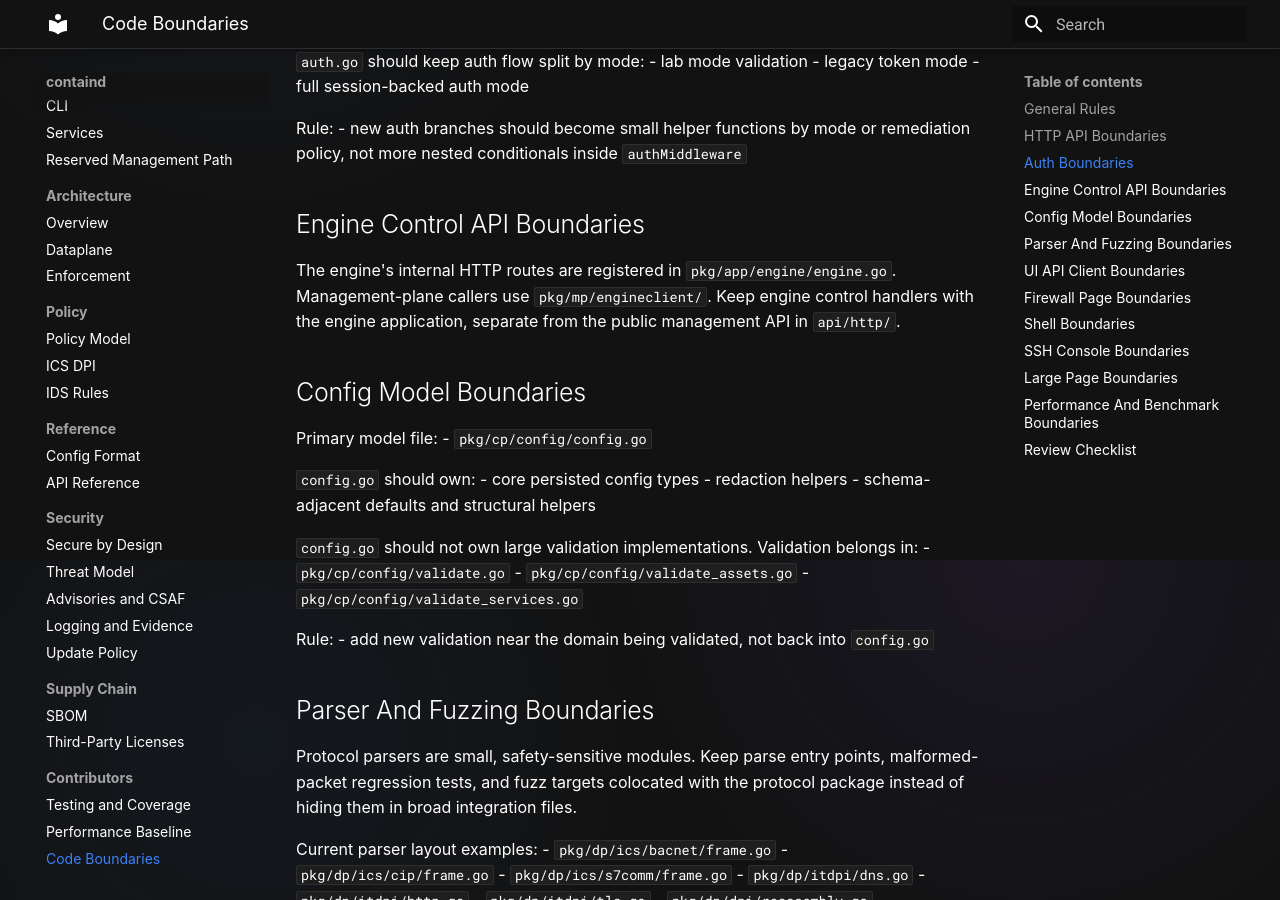
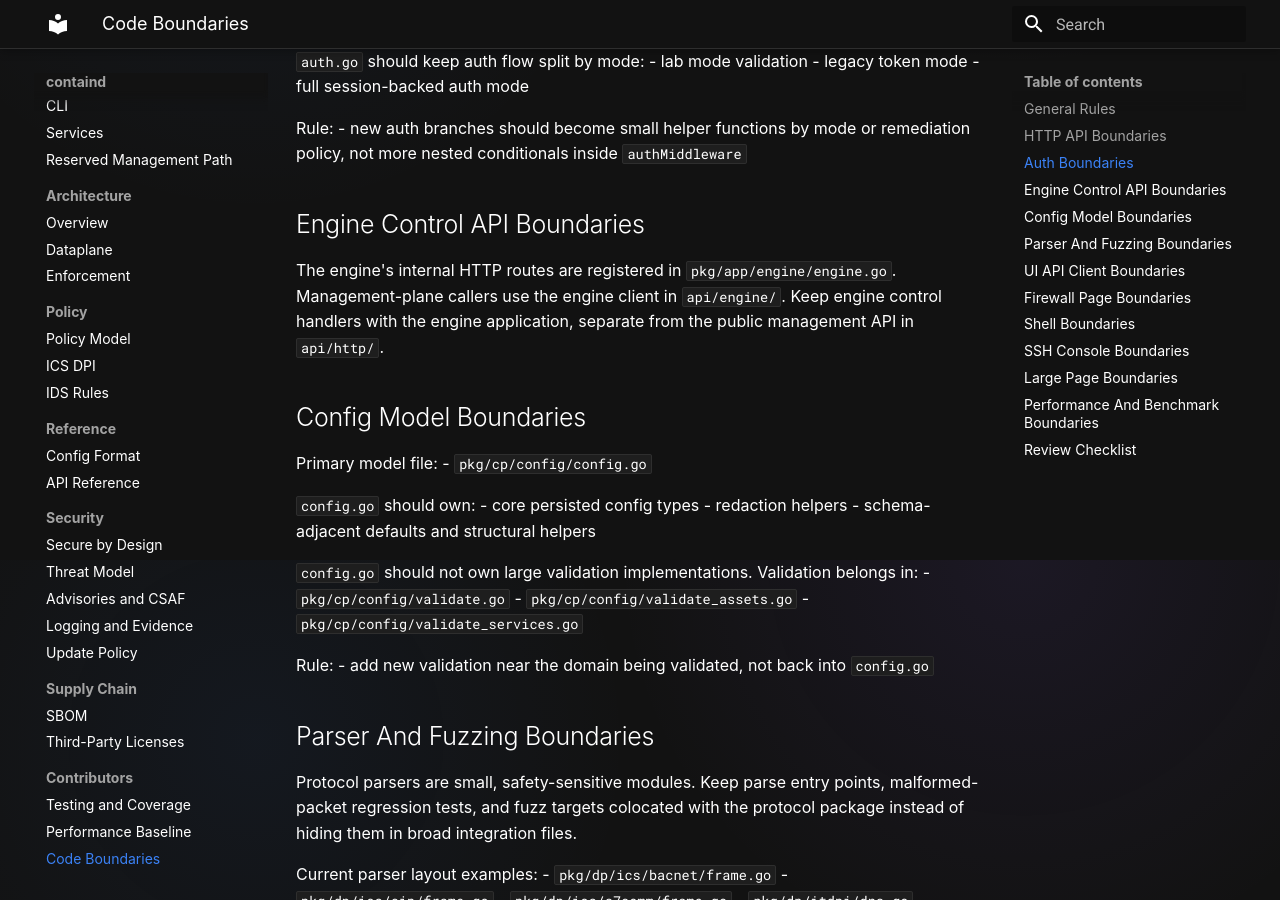
Before and after one commit to tonylturner/containd, an MkDocs documentation site: the page built from docs/mkdocs/code-boundaries.md, in a window 1280 px wide and 900 px high, scrolled down 1240 px. Built offline with MkDocs 1.6.1 and Material for MkDocs 9.7.7, drawn with Linux system fonts in a browser that asks for light colours.

Commit message:
CHANGELOG for tail 3; code boundaries name the engine client

```diff
--- a/docs/mkdocs/code-boundaries.md
+++ b/docs/mkdocs/code-boundaries.md
@@ -62,7 +62,7 @@ Rule:
 ## Engine Control API Boundaries
 
 The engine's internal HTTP routes are registered in `pkg/app/engine/engine.go`.
-Management-plane callers use `pkg/mp/engineclient/`. Keep engine control
+Management-plane callers use the engine client in `api/engine/`. Keep engine control
 handlers with the engine application, separate from the public management
 API in `api/http/`.
 
```
Also changed, not shown: CHANGELOG.md.
